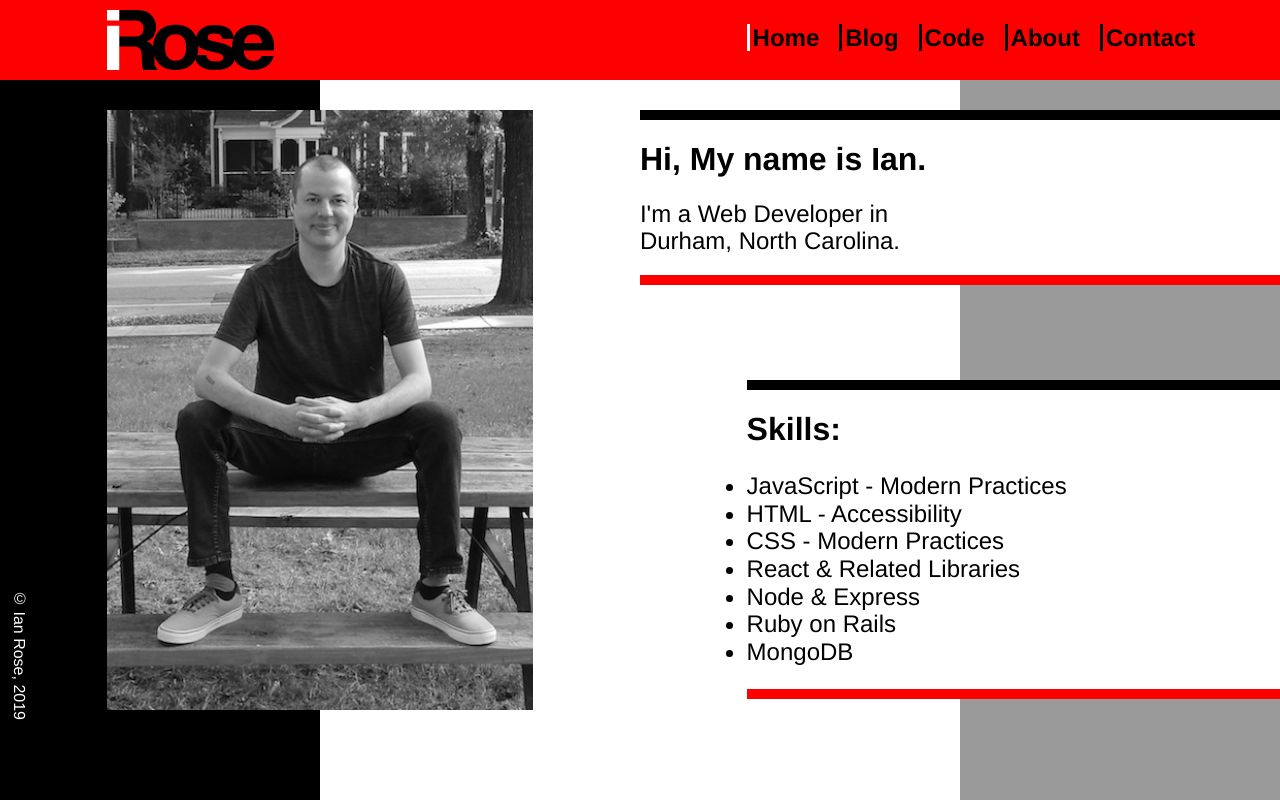
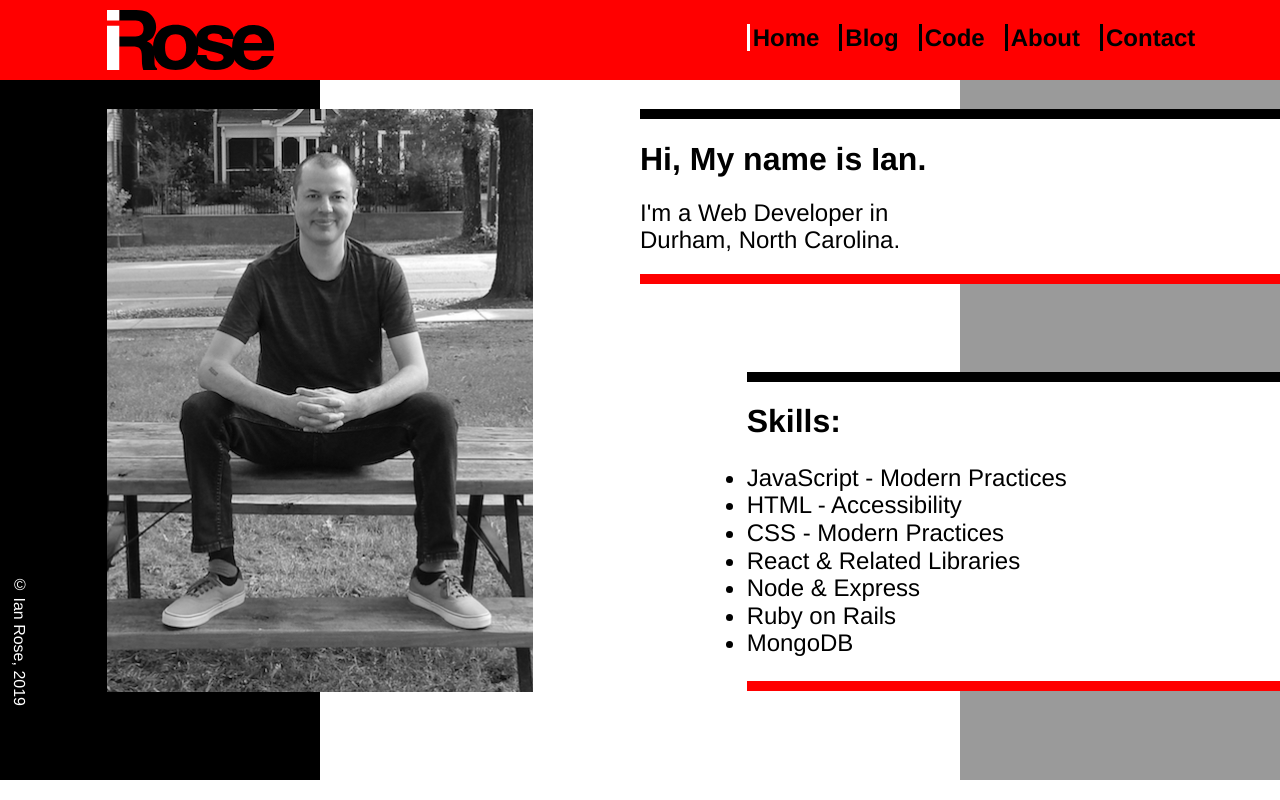
Before and after one commit to ianrosedev/ianrosedev-website-2019, a Gatsby site: page / in a window 1280 px wide. Built offline with nearby package versions, Linux system fonts and the light colour scheme; Gatsby itself is replaced by a stand-in of ours.

Commit message:
Small Fixes & cleanup

```diff
--- a/src/components/Header/Header.module.scss
+++ b/src/components/Header/Header.module.scss
@@ -2,8 +2,8 @@
 
 .header {
   display: grid;
+  grid-template-columns: repeat(12, 1fr);
   grid-gap: 0;
-  grid-auto-columns: calc(100vw / 12);
   background-color: $primaryColor;
 }
 
--- a/src/components/Homepage/Homepage.js
+++ b/src/components/Home/Home.js
@@ -1,8 +1,8 @@
 import React from 'react';
 import LayoutBody from '../LayoutBody/LayoutBody';
-import styles from './Homepage.module.scss';
+import styles from './Home.module.scss';
 
-const Homepage = () => (
+const Home = () => (
   <LayoutBody>
     <div className={styles.backgroundBlockLeft} aria-hidden='true' />
     <div className={styles.backgroundBlockRight} aria-hidden='true' />
@@ -30,4 +30,4 @@ const Homepage = () => (
   </LayoutBody>
 );
 
-export default Homepage;
+export default Home;
--- a/src/components/LayoutBody/LayoutBody.module.scss
+++ b/src/components/LayoutBody/LayoutBody.module.scss
@@ -1,9 +1,8 @@
 .layout {
   /* Grid - 12x24 */
+  /* If you go over 24 rows it will add more as needed */
   display: grid;
-  grid-auto-columns: calc(100vw / 12);
-  grid-auto-rows: calc((100vh - 80px) / 24);
-  grid-gap: 0;
-  /* Remove scroll bar during animation */
-  overflow: hidden;
+  grid-template-columns: repeat(12, 1fr);
+  grid-auto-rows: calc((100vh - 100px) / 24);
+  grid-gap: 0px;
 }
--- a/src/components/LayoutMain/LayoutMain.module.scss
+++ b/src/components/LayoutMain/LayoutMain.module.scss
@@ -1,8 +1,6 @@
 @import '../../styles/_fonts.scss';
 
 .layout {
-  display: grid;
-  grid-gap: 0;
-  grid-template-rows: 80px, 1fr;
   font-family: $fontStack;
+  overflow: hidden;
 }
--- a/src/pages/index.js
+++ b/src/pages/index.js
@@ -1,12 +1,12 @@
 import React from 'react';
 import LayoutMain from '../components/LayoutMain/LayoutMain';
-import Homepage from '../components/Homepage/Homepage';
+import Home from '../components/Home/Home';
 import SEO from '../components/SEO/SEO';
 
 const IndexPage = () => (
   <LayoutMain>
     <SEO title='Web Developer' />
-    <Homepage />
+    <Home />
   </LayoutMain>
 );
 
```
Also changed, not shown: src/components/NotFound/NotFound.js (+6 -2 lines), src/components/NotFound/NotFound.module.scss (+6 -1 lines), src/components/Home/Home.module.scss (renamed from src/components/Homepage/Homepage.module.scss), src/images/puphub.jpg (added), src/images/super-nintendo-game-info.jpg (added), 1 other file.
